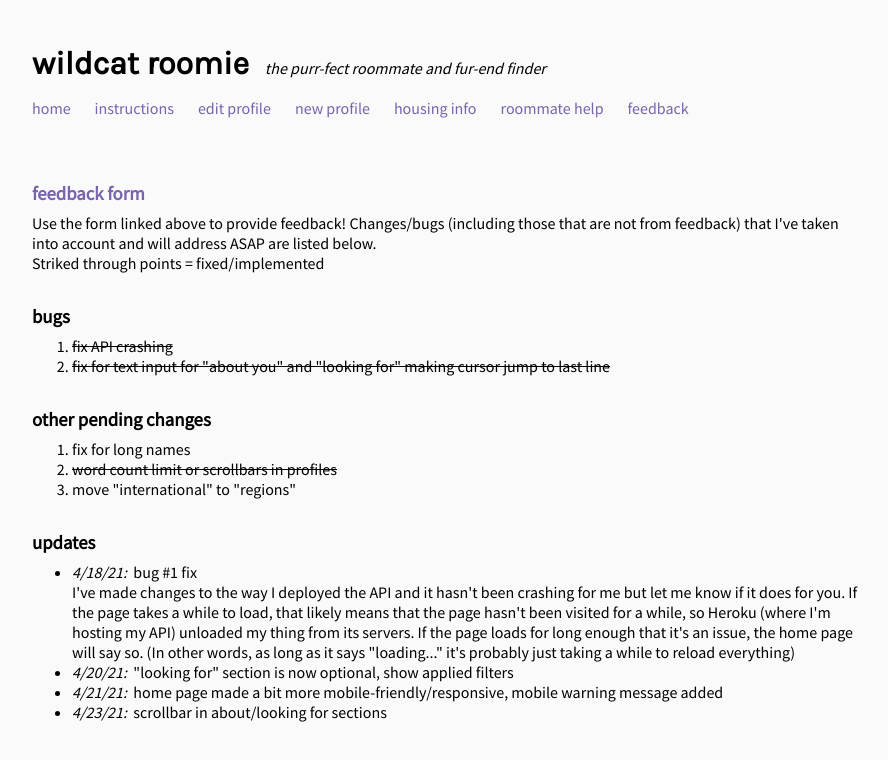
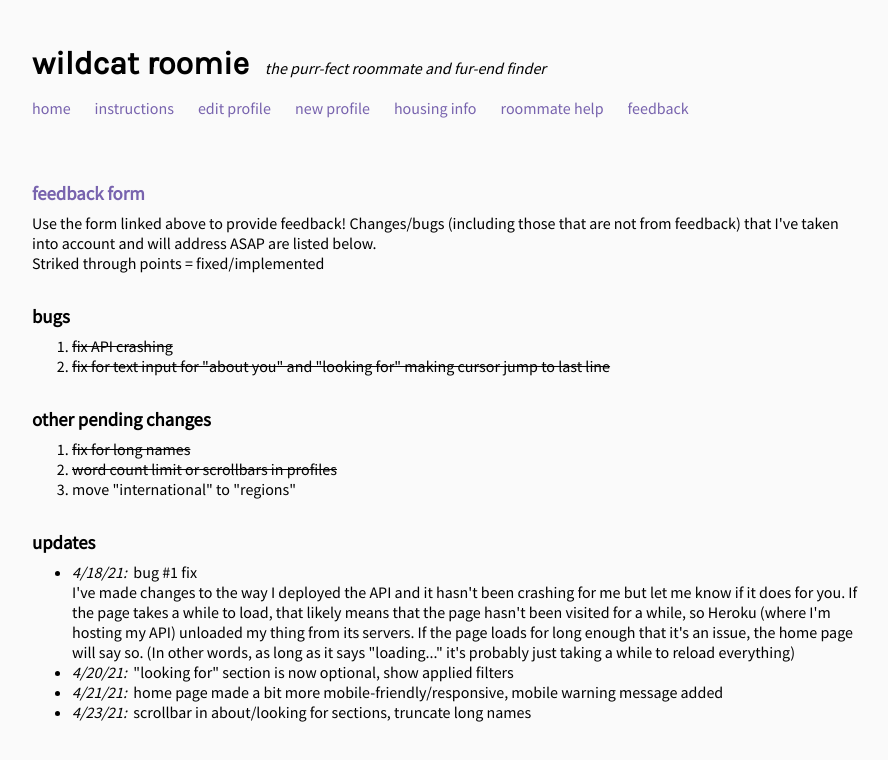
Before and after one commit to rachellin/wildcat-roomie, a React (Create React App) app in the folder client/: page /#/feedback in a window 1280 px wide. Shown: the top 760 px of the page, without its empty margins (192-1080 px from the left). Built offline with nearby package versions, Linux system fonts and the light colour scheme.

Commit message:
update feedback page 4/23

```diff
--- a/client/src/Feedback.js
+++ b/client/src/Feedback.js
@@ -19,7 +19,7 @@ export class Feedback extends React.Component {
 
                 <h3>other pending changes</h3>
                 <ol>
-                    <li>fix for long names</li>
+                    <li><del>fix for long names</del></li>
                     <li><del>word count limit or scrollbars in profiles</del></li>
                     <li>move "international" to "regions"</li>
                 </ol>
@@ -41,7 +41,7 @@ export class Feedback extends React.Component {
                         <i>4/21/21:</i> &nbsp;home page made a bit more mobile-friendly/responsive, mobile warning message added
                     </li>
                     <li>
-                        <i>4/23/21:</i> &nbsp;scrollbar in about/looking for sections
+                        <i>4/23/21:</i> &nbsp;scrollbar in about/looking for sections, truncate long names
                     </li>
                 </ul>
             </StyledFeedback>
--- a/client/src/entry/FilterEntry.js
+++ b/client/src/entry/FilterEntry.js
@@ -62,7 +62,7 @@ export class FilterEntry extends React.Component {
     // check if at least one option in checkbox group is checked
     required(type, category) {
         if (type == "radio") {
-            if (category == "sleep") {
+            if (category == "sleep" || category == "mbti") {
                 return false;
             }
             return true;
```
